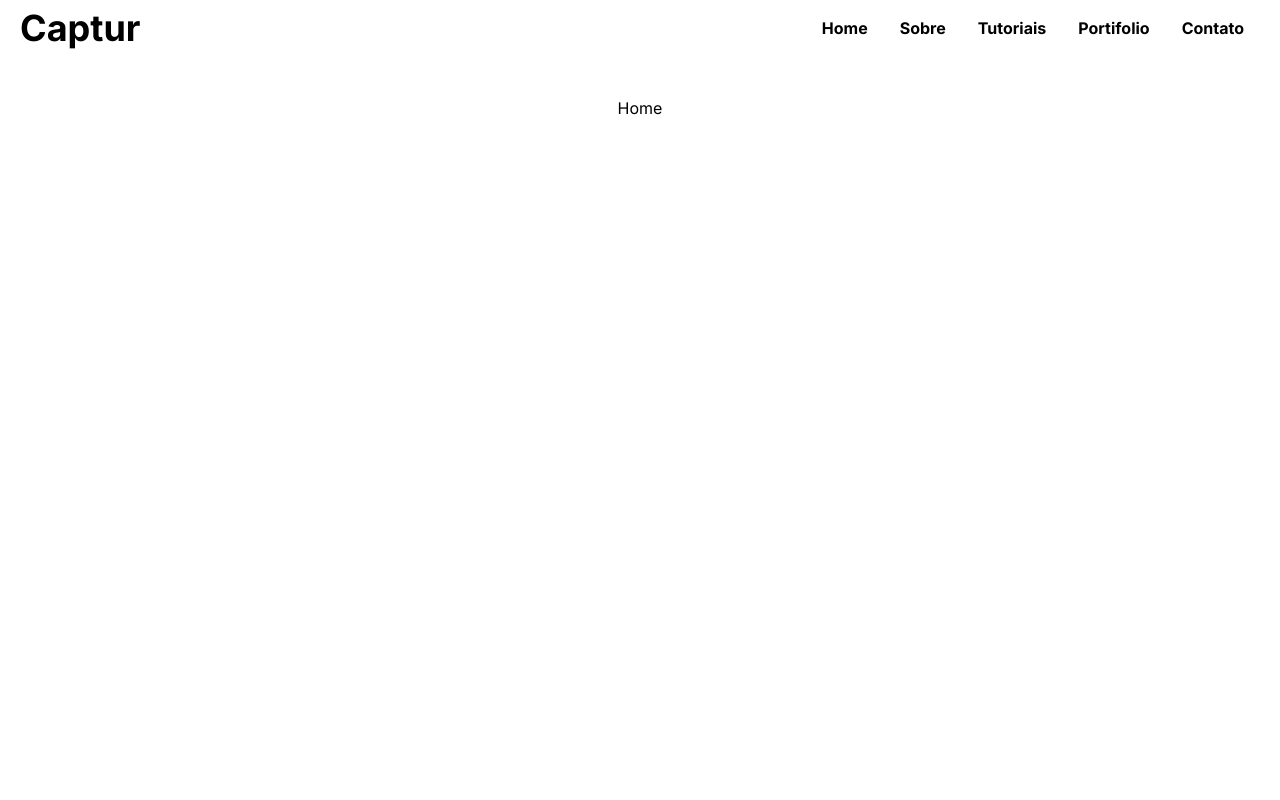
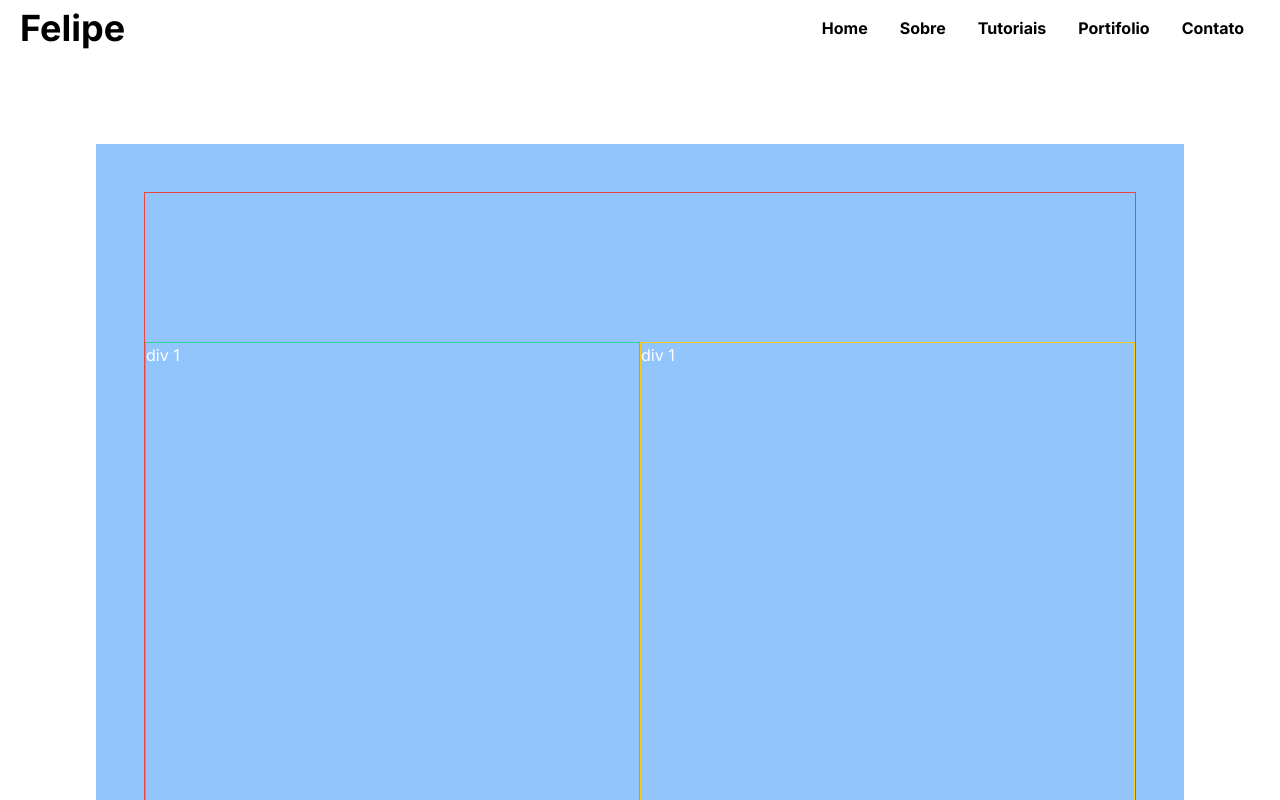
Before and after one commit to fsdFelipe/fsdclient2024, a Next.js app: page / in a window 1280 px wide. Shown: the top 800 px of the page. Built offline with nearby package versions, Linux system fonts and the light colour scheme.

Commit message:
Adicionando compenente Hero - parte 1 - layout

```diff
--- a/app/page.tsx
+++ b/app/page.tsx
@@ -1,9 +1,9 @@
-import Image from 'next/image'
+import Hero from '@/components/Hero'
 
 export default function Home() {
   return (
-    <main className="flex min-h-screen flex-col items-center justify-between p-24">
-      Home
+    <main className="w-full flex min-h-[80vh] items-center justify-between p-2 lg:p-24">
+      <Hero />
     </main>
   )
 }
--- /dev/null
+++ b/components/Hero.tsx
@@ -0,0 +1,14 @@
+import React from 'react'
+
+const Hero = () => {
+    return (
+        <section className='w-full bg-blue-300 items-center mt-12 justify-center p-12'>
+            <div className='w-full flex items-center justify-center text-white min-h-screen border-[1px] border-red-500'>
+                <div className='w-1/2 h-[500px] border-[1px] border-emerald-400'>div 1</div>
+                <div className='w-1/2 h-[500px] border-[1px] border-yellow-400'>div 1</div>
+            </div>
+        </section>
+    )
+}
+
+export default Hero
--- a/components/Navbar.tsx
+++ b/components/Navbar.tsx
@@ -6,7 +6,7 @@ const Navbar = () => {
         <div className='fixed left-0 top-0 w-full z-30'>
             <nav className='max-w-[1240px] m-auto flex justify-between items-center'>
                 <Link href='/'>
-                    <h1 className='font-bold text-4xl'>Captur</h1>
+                    <h1 className='font-bold text-4xl'>Felipe</h1>
                 </Link>
                 <ul className='flex'>
                     <li className='p-4 font-bold hover:text-gray-500'>
```
